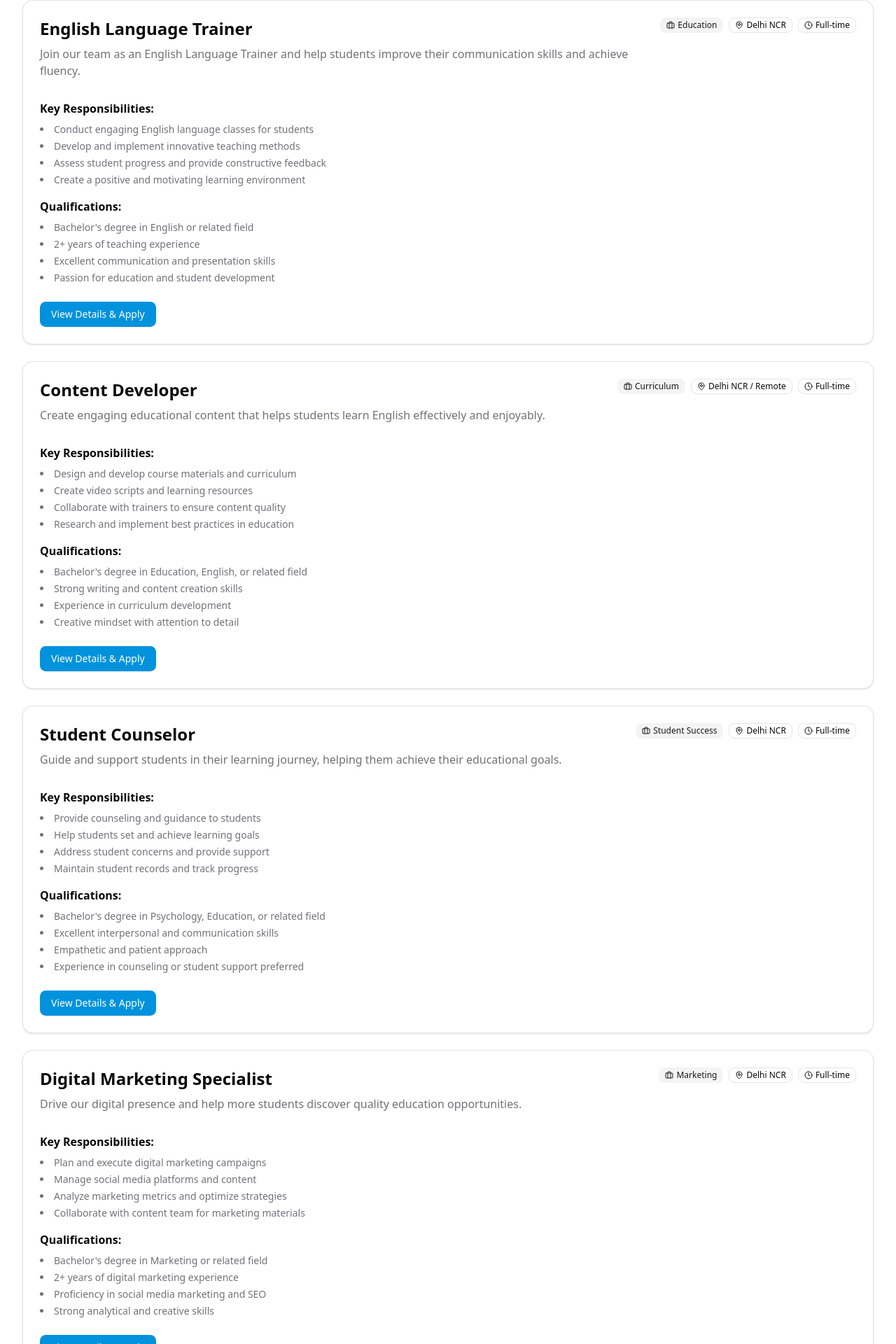
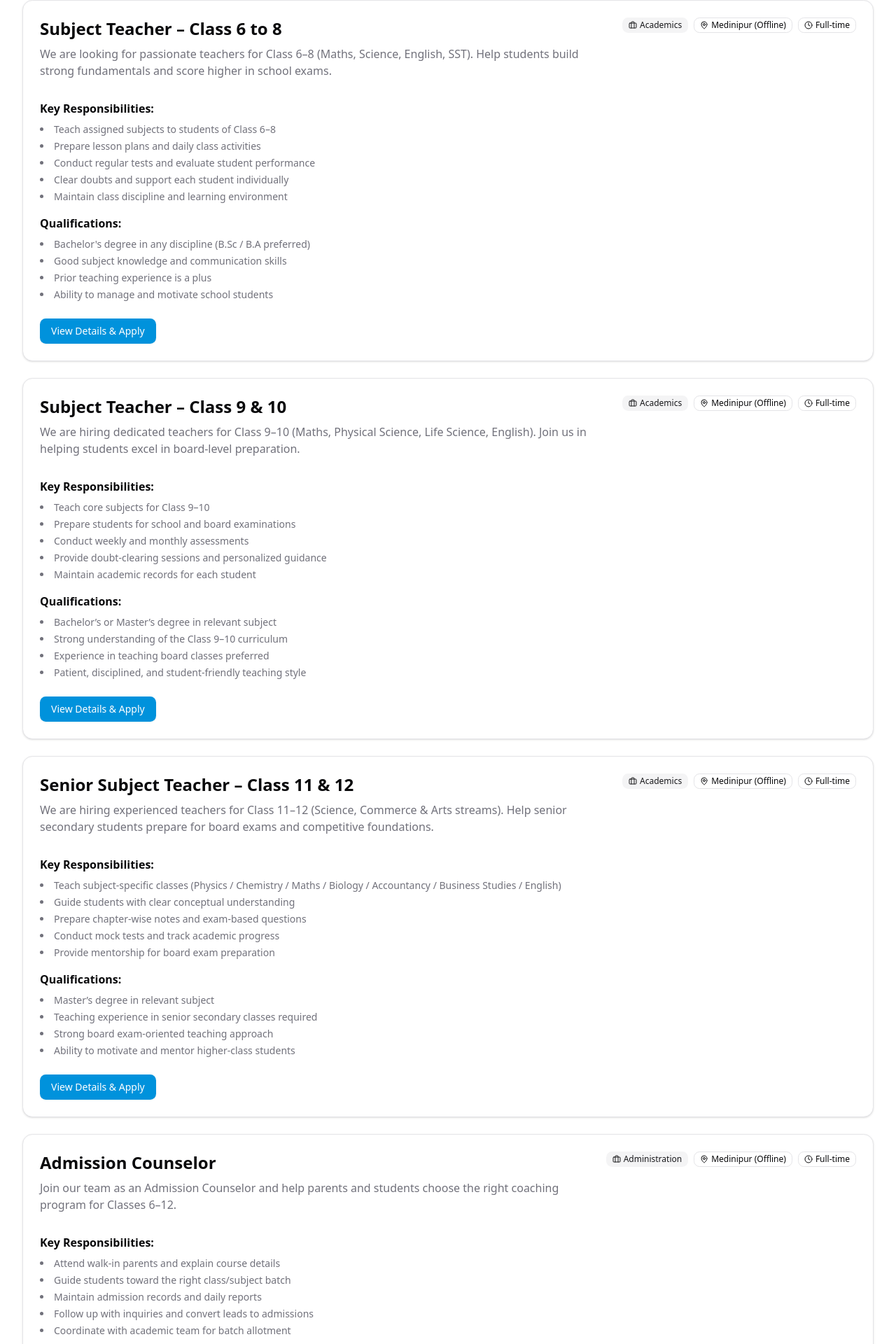
Before and after one commit to KoushikPanda1729/MGC, a Next.js app in the folder apps/monobikash_guid_center/: page /careers in a window 1280 px wide. Shown: the part 880-2800 px from the top of the page at 70% size. Built offline with nearby package versions, Linux system fonts and the light colour scheme.

Commit message:
fix careers?

```diff
--- a/apps/monobikash_guid_center/src/app/careers/job-data.ts
+++ b/apps/monobikash_guid_center/src/app/careers/job-data.ts
@@ -12,82 +12,93 @@ export interface JobPosting {
 export const jobPostings: JobPosting[] = [
   {
     id: "1",
-    title: "English Language Trainer",
-    department: "Education",
-    location: "Delhi NCR",
+    title: "Subject Teacher – Class 6 to 8",
+    department: "Academics",
+    location: "Medinipur (Offline)",
     type: "Full-time",
-    description: "Join our team as an English Language Trainer and help students improve their communication skills and achieve fluency.",
+    description:
+      "We are looking for passionate teachers for Class 6–8 (Maths, Science, English, SST). Help students build strong fundamentals and score higher in school exams.",
     responsibilities: [
-      "Conduct engaging English language classes for students",
-      "Develop and implement innovative teaching methods",
-      "Assess student progress and provide constructive feedback",
-      "Create a positive and motivating learning environment"
+      "Teach assigned subjects to students of Class 6–8",
+      "Prepare lesson plans and daily class activities",
+      "Conduct regular tests and evaluate student performance",
+      "Clear doubts and support each student individually",
+      "Maintain class discipline and learning environment",
     ],
     qualifications: [
-      "Bachelor's degree in English or related field",
-      "2+ years of teaching experience",
-      "Excellent communication and presentation skills",
-      "Passion for education and student development"
-    ]
+      "Bachelor's degree in any discipline (B.Sc / B.A preferred)",
+      "Good subject knowledge and communication skills",
+      "Prior teaching experience is a plus",
+      "Ability to manage and motivate school students",
+    ],
   },
+
   {
     id: "2",
-    title: "Content Developer",
-    department: "Curriculum",
-    location: "Delhi NCR / Remote",
+    title: "Subject Teacher – Class 9 & 10",
+    department: "Academics",
+    location: "Medinipur (Offline)",
     type: "Full-time",
-    description: "Create engaging educational content that helps students learn English effectively and enjoyably.",
+    description:
+      "We are hiring dedicated teachers for Class 9–10 (Maths, Physical Science, Life Science, English). Join us in helping students excel in board-level preparation.",
     responsibilities: [
-      "Design and develop course materials and curriculum",
-      "Create video scripts and learning resources",
-      "Collaborate with trainers to ensure content quality",
-      "Research and implement best practices in education"
+      "Teach core subjects for Class 9–10",
+      "Prepare students for school and board examinations",
+      "Conduct weekly and monthly assessments",
+      "Provide doubt-clearing sessions and personalized guidance",
+      "Maintain academic records for each student",
     ],
     qualifications: [
-      "Bachelor's degree in Education, English, or related field",
-      "Strong writing and content creation skills",
-      "Experience in curriculum development",
-      "Creative mindset with attention to detail"
-    ]
+      "Bachelor’s or Master’s degree in relevant subject",
+      "Strong understanding of the Class 9–10 curriculum",
+      "Experience in teaching board classes preferred",
+      "Patient, disciplined, and student-friendly teaching style",
+    ],
   },
+
   {
     id: "3",
-    title: "Student Counselor",
-    department: "Student Success",
-    location: "Delhi NCR",
+    title: "Senior Subject Teacher – Class 11 & 12",
+    department: "Academics",
+    location: "Medinipur (Offline)",
     type: "Full-time",
-    description: "Guide and support students in their learning journey, helping them achieve their educational goals.",
+    description:
+      "We are hiring experienced teachers for Class 11–12 (Science, Commerce & Arts streams). Help senior secondary students prepare for board exams and competitive foundations.",
     responsibilities: [
-      "Provide counseling and guidance to students",
-      "Help students set and achieve learning goals",
-      "Address student concerns and provide support",
-      "Maintain student records and track progress"
+      "Teach subject-specific classes (Physics / Chemistry / Maths / Biology / Accountancy / Business Studies / English)",
+      "Guide students with clear conceptual understanding",
+      "Prepare chapter-wise notes and exam-based questions",
+      "Conduct mock tests and track academic progress",
+      "Provide mentorship for board exam preparation",
     ],
     qualifications: [
-      "Bachelor's degree in Psychology, Education, or related field",
-      "Excellent interpersonal and communication skills",
-      "Empathetic and patient approach",
-      "Experience in counseling or student support preferred"
-    ]
+      "Master’s degree in relevant subject",
+      "Teaching experience in senior secondary classes required",
+      "Strong board exam-oriented teaching approach",
+      "Ability to motivate and mentor higher-class students",
+    ],
   },
+
   {
     id: "4",
-    title: "Digital Marketing Specialist",
-    department: "Marketing",
-    location: "Delhi NCR",
+    title: "Admission Counselor",
+    department: "Administration",
+    location: "Medinipur (Offline)",
     type: "Full-time",
-    description: "Drive our digital presence and help more students discover quality education opportunities.",
+    description:
+      "Join our team as an Admission Counselor and help parents and students choose the right coaching program for Classes 6–12.",
     responsibilities: [
-      "Plan and execute digital marketing campaigns",
-      "Manage social media platforms and content",
-      "Analyze marketing metrics and optimize strategies",
-      "Collaborate with content team for marketing materials"
+      "Attend walk-in parents and explain course details",
+      "Guide students toward the right class/subject batch",
+      "Maintain admission records and daily reports",
+      "Follow up with inquiries and convert leads to admissions",
+      "Coordinate with academic team for batch allotment",
     ],
     qualifications: [
-      "Bachelor's degree in Marketing or related field",
-      "2+ years of digital marketing experience",
-      "Proficiency in social media marketing and SEO",
-      "Strong analytical and creative skills"
-    ]
-  }
+      "Good communication and convincing skills",
+      "Experience in counseling or front-desk roles preferred",
+      "Basic computer knowledge (Excel, WhatsApp, etc.)",
+      "Friendly personality and problem-solving attitude",
+    ],
+  },
 ];
```
